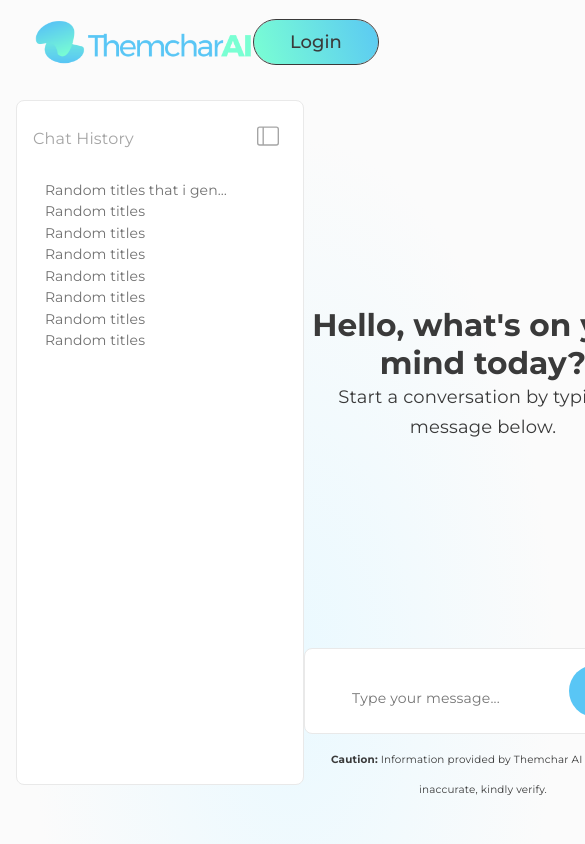
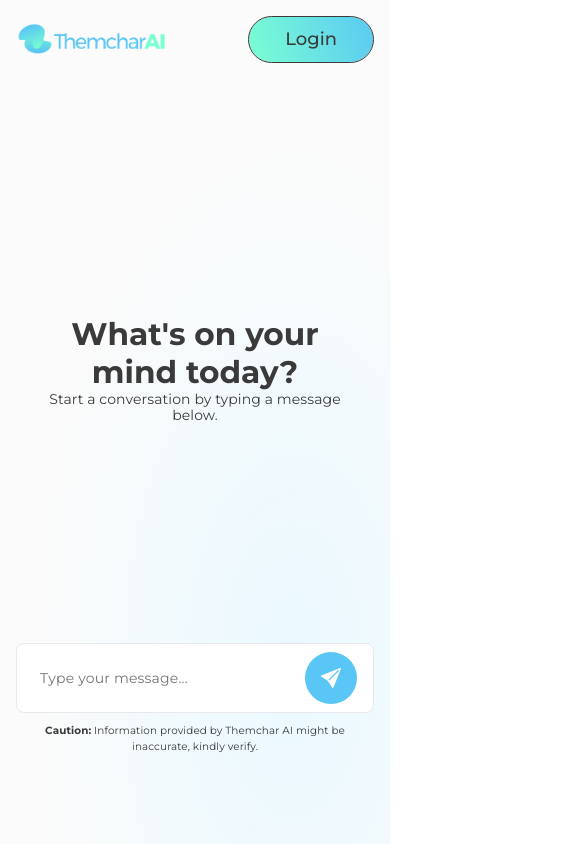
Before and after one commit to Ms-Mwenge/themchar-ai, a React (Create React App) app: page /chat in a window 390 px wide. Shown: the top 844 px of the page, 585 px wide, since content can reach past the window. Built offline with nearby package versions, Linux system fonts and the light colour scheme.

Commit message:
Responsiveness done

```diff
--- a/src/pages/Chat.jsx
+++ b/src/pages/Chat.jsx
@@ -68,7 +68,7 @@ const Chat = () => {
             // return data;
 
             // For now, we'll simulate a response
-            await new Promise(resolve => setTimeout(resolve, 1500));
+            await new Promise(resolve => setTimeout(resolve, 1800));
             return simulateBotResponse(message);
         } catch (error) {
             console.error("API Error:", error);
@@ -113,14 +113,8 @@ const Chat = () => {
                 <div className={`col-1 ${showSidebar ? 'show' : 'hide'}`}>
                     <h3>Chat History</h3>
                     <ul>
-                        <li>Random titles that i generated for my UI.</li>
-                        <li>Random titles</li>
-                        <li>Random titles</li>
-                        <li>Random titles</li>
-                        <li>Random titles</li>
-                        <li>Random titles</li>
-                        <li>Random titles</li>
-                        <li>Random titles</li>
+                        <li>An example of a previous chat.</li>
+
                     </ul>
                 </div>
 
@@ -159,8 +153,8 @@ const Chat = () => {
                         </div>
                       ) : (
 
-                        <div>
-                            <h2>Hello, what's on your mind today?</h2>
+                        <div className="empty-chat">
+                            <h2>What's on your mind today?</h2>
                             <p> Start a conversation by typing a message below.</p>
                         </div>
                         )
@@ -178,7 +172,7 @@ const Chat = () => {
                         />
                          <div
                         onClick={handleSend}
-                        className="send-btn"
+                        className={"send-btn" + (isWaitingForResponse ? "-disabled" : "")}
                         >
 
                             <svg xmlns="http://www.w3.org/2000/svg" width="20" height="20" fill="#fff" className="bi bi-send-fill" viewBox="0 0 16 16">
--- a/src/pages/Login.jsx
+++ b/src/pages/Login.jsx
@@ -41,6 +41,7 @@ const Login = () => {
                 />
                 <button className="mt-2 btn-primary" onClick={handleLogin}>Login</button>
                 <p className="mt-1">Don't have an account? <NavLink to="/register"><span className="link">Register</span></NavLink></p>
+                <p className="caution mt-2">By logging in, you agree to our Terms of Service and Privacy Policy.</p>
             </div>
         </div>
         </>
--- a/src/pages/Register.jsx
+++ b/src/pages/Register.jsx
@@ -48,6 +48,7 @@ const Register = () => {
                 />
                 <button className="mt-2 btn-primary" onClick={handleregister}>Register</button>
                 <p className="mt-1">Already have an account? <NavLink to="/login"><span className="link">Login</span></NavLink></p>
+                <p className="caution mt-2">By registering, you agree to our Terms of Service and Privacy Policy.</p>
             </div>
         </div>
         </>
--- a/src/styles/App.css
+++ b/src/styles/App.css
@@ -48,6 +48,7 @@ body {
 .caution{
   margin-top: 1em;
   font-size: .65rem;
+  text-align: center ;
 }
 
 .show{
@@ -332,6 +333,25 @@ div.chat-input input{
   color: var(--black);
 }
 
+div.send-btn-disabled{
+  width: fit-content;
+  height: fit-content;
+  padding:  1em;
+  border-radius: 50%;
+
+  background-color: var(--light-gray);
+  color: var(--white);
+  font-weight: 600;
+  column-gap: .25em;
+
+  display: flex;
+  align-items: center;
+  justify-content: center;
+
+  cursor: not-allowed;
+
+}
+
 div.send-btn{
   width: fit-content;
   height: fit-content;
@@ -485,3 +505,76 @@ input[type="text"], input[type="password"]{
 .login-logo, .register-logo{
   margin: 4em 0;
 }
+
+
+/* ============================================ */
+/* media queries */
+@media (max-width: 992px) {
+ nav{
+  align-items: center;
+  padding: 1em;
+}
+
+  .logo img{
+    width: 150px;
+    height: auto;
+  }
+
+  .home h1{
+    font: normal normal normal 48px/48px Montserrat;
+    letter-spacing: -4.5px;
+  }
+
+  p{
+    font: normal normal normal 14px/16px Montserrat;
+    letter-spacing: 0.10px;
+  }
+
+
+
+  .home{
+    margin-top: 4em;
+  }
+  aside.chat-sidebar{
+    display: none !important;
+  }
+
+  .chat-room {
+    max-width: 100%;
+    width: 100%;
+    height: 400px;
+  }
+
+  div.chat-input{
+    width: 100%;
+    padding: .5em 1em;
+    align-items: center;
+    row-gap: 1em;
+  }
+  div.chat-input input{
+    margin-top: 0em !important;
+  }
+
+  .empty-chat{
+    display: flex;
+    flex-direction: column;
+    justify-content: center;
+    align-items: center;
+    height: 100%;
+    padding: 0 1em;
+  }
+  .login-container, .register-container{
+    padding: 1em;
+    margin: 1em;
+    width: 100%;
+    max-width: 400px;
+  }
+
+  .login-logo, .register-logo{
+    margin: 2em 0;
+  }
+  .login-logo img, .register-logo img{
+   width: 180px;
+    height: auto;
+  }
+}
```
